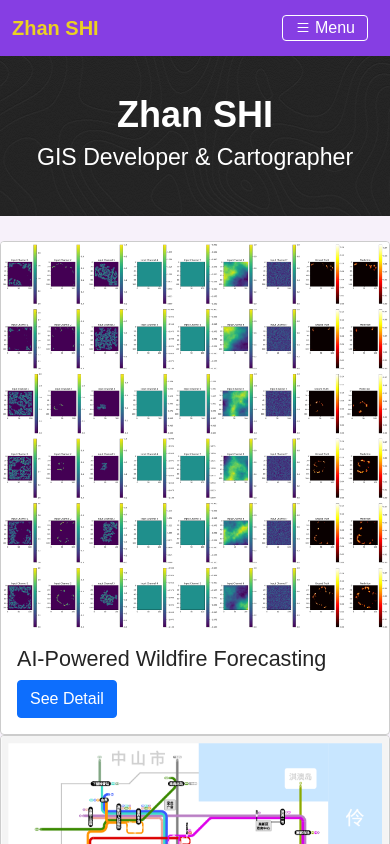
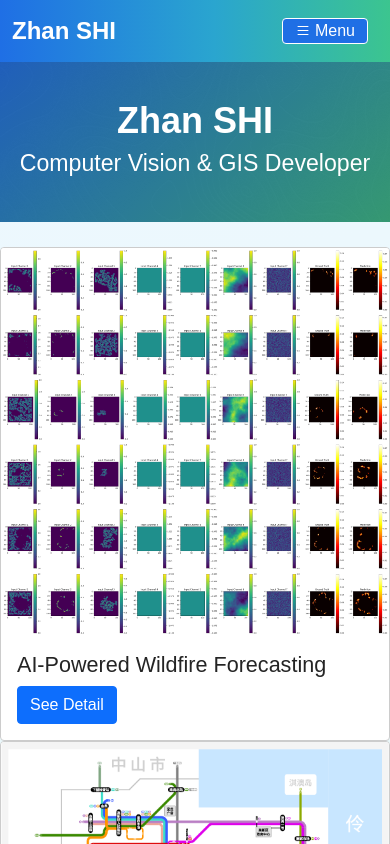
Before and after one commit to ShiJimmy/ShiJimmy.github.io, a plain HTML site: page index.html in a window 390 px wide. In both pictures the pointer is over the link "Zhan SHI". Shown: the top 844 px of the page. Drawn offline with Linux system fonts and the light colour scheme.

Commit message:
Changes to be committed: modified:   about.html modified:   css/style.css modified:   index.html

```diff
--- a/css/style.css
+++ b/css/style.css
@@ -1,23 +1,29 @@
 /***** NAVBAR *****/
 
 .navbar {
-    background-color: #863ee3;
+    background: linear-gradient(90deg, #1f6fe5 0%, #2aa5cf 55%, #3cc58f 100%);
     border-radius: 0;
 }
 
 /* Navbar title */
 .navbar-default .navbar-brand {
     color: white;
-    font-size: px;
+    font-size: 24px;
     font-weight: bold;
 }
 
 /* Navbar hover effects */
 .navbar-default .navbar-brand:hover,
-.navbar-default .navbar-brand:focus,
+.navbar-default .navbar-brand:focus {
+    color: #fff;
+    text-decoration: none;
+}
+
 .navbar-default .navbar-nav > li > a:hover,
 .navbar-default .navbar-nav > li > a:focus {
-    color: #ebd122;
+    color: #fff;
+    background-color: rgba(12, 64, 99, 0.45);
+    border-radius: 4px;
     text-decoration: none;
 }
 
@@ -32,7 +38,7 @@
 .navbar-toggler {
     color: #fff;
     border-color: #fff;
-    background-color: #863ee3;
+    background-color: #1f6fe5;
     border-radius: 4px;
     border: 1px solid;
     fill: #fff;
@@ -43,9 +49,9 @@
 
 .navbar-toggler:hover,
 .navbar-toggler:focus {
-    background-color: #ebd122;
-    color: #242424;
-    fill: #242424;
+    background-color: #3cc58f;
+    color: #0d2f45;
+    fill: #0d2f45;
     border-color: #fff;
 
 }
@@ -53,7 +59,7 @@
 /*** JUMBOTRON ***/
 
 .jumbotron {
-    background-image: url("../assets/contour-lines.png");
+    background-image: linear-gradient(135deg, rgba(31, 111, 229, 0.78), rgba(60, 197, 143, 0.72)), url("../assets/contour-lines.png");
     text-align: center;
     color: #fff;
     padding: 3%;
@@ -79,7 +85,7 @@
 }
 
 .card:hover {
-    border-color: #ebd122;
+    border-color: #4fc7a3;
 }
 
 /*** Basic Text Styles ***/
@@ -103,11 +109,11 @@ p {
 }
 
 a {
-    color: #863ee3;
+    color: #1f6fe5;
 }
 
 a:hover {
-    color: #ebd122;
+    color: #249b7a;
 }
 
 .container{
@@ -117,6 +123,6 @@ a:hover {
 body {
 
     font-family: 'Arial', sans-serif;
-    background-color: #f7f1fa;
+    background: linear-gradient(160deg, #edf8ff 0%, #e6f8f1 45%, #f2fff8 100%);
     color: #242424;
 }
--- a/index.html
+++ b/index.html
@@ -52,7 +52,7 @@
     <div class="jumbotron">
         <div class="container">
             <h2>Zhan SHI</h2>
-            <h3>GIS Developer & Cartographer</h3>
+            <h3>Computer Vision & GIS Developer</h3>
         </div>
     </div>
 
```
Also changed, not shown: about.html (+1 -1 lines).
